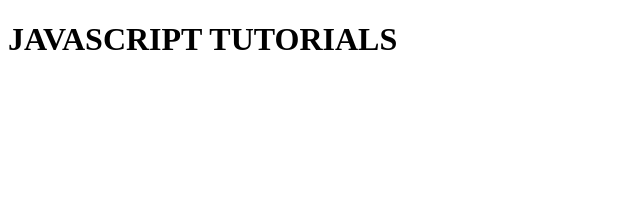
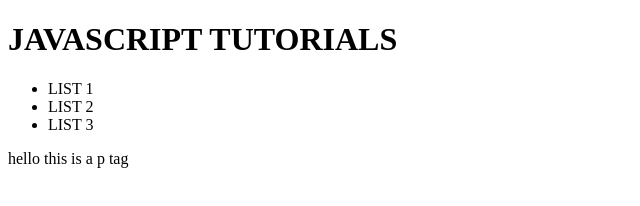
Before and after one commit to JawadShk/javascript-tutorial, a plain HTML site: page index.html in a window 1280 px wide. Shown: the whole page, without its empty margins (0-640 px from the left). Drawn offline with Linux system fonts and the light colour scheme.

Commit message:
dom manupulation completed

```diff
--- a/index.html
+++ b/index.html
@@ -8,6 +8,26 @@
 </head>
 <body>
     <h1 id="head">JAVASCRIPT TUTORIALS</h1>
+    <ul>
+        <li class="list-1">LIST 1</li>
+        <li class="list-1">LIST 2</li>
+        <li class="list-1">LIST 3</li>
+    </ul>
+
+
+    <!-- <h2 class="intro">heading 1</h2>
+    <div id="div1">
+        <p class="intro">paragraph 1</p>
+        <h2 class="intro">heading 2</h2>
+        <p>paragraph 2</p>
+        <h2>heading 3</h2>
+        <p class="intro">paragraph 3</p>
+    </div> -->
+
+    <div id="intro">
+        <p>hello this is a p tag</p>
+    </div>
+
     <script src="js/script.js"></script>
     <script src="js/first.js"></script>
 </body>
```
Also changed, not shown: js/script.js (+46 -1 lines).
